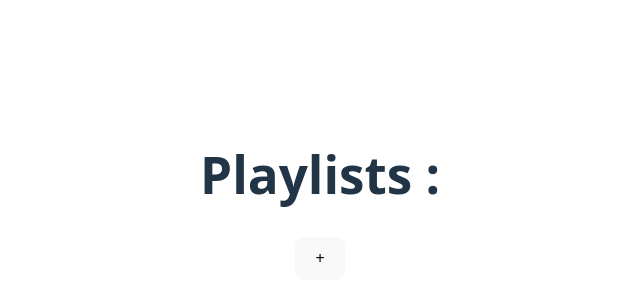
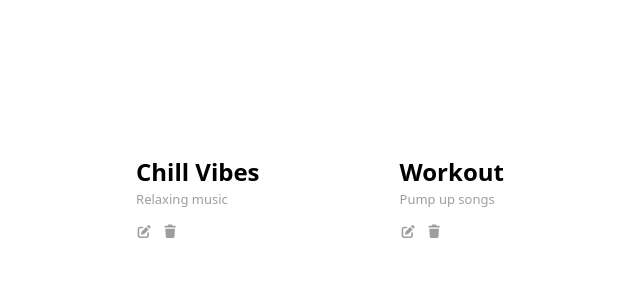
Before and after one commit to izabelaval1/psi-2025-collaborative-playlist, a React (Vite) app in the folder music_app/: page / in a window 1280 px wide. Shown: the part 204-504 px from the top of the page, without its empty margins (320-960 px from the left). Built offline with nearby package versions, Linux system fonts and the light colour scheme.

Commit message:
Converted CSS to SCSS and added playlist display

```diff
--- a/music_app/package.json
+++ b/music_app/package.json
@@ -10,8 +10,12 @@
     "preview": "vite preview"
   },
   "dependencies": {
+    "@fortawesome/fontawesome-svg-core": "^7.0.1",
+    "@fortawesome/free-solid-svg-icons": "^7.0.1",
+    "@fortawesome/react-fontawesome": "^3.0.2",
     "react": "^19.1.1",
-    "react-dom": "^19.1.1"
+    "react-dom": "^19.1.1",
+    "sass": "^1.92.1"
   },
   "devDependencies": {
     "@eslint/js": "^9.33.0",
--- a/music_app/src/App.css
+++ b/music_app/src/App.css
@@ -4,3 +4,41 @@
   padding: 2rem;
   text-align: center;
 }
+
+.playlist-container {
+  display: flex;
+  flex-direction: row;
+  gap: 20px;
+}
+
+.playlist-card {
+  padding: 25px 60px;
+  box-sizing: border-box;
+  background-color: rgba(255, 255, 255, 0.729);
+  display: flex;
+  gap: 15px;
+  flex-direction: column;
+  color: black;
+  border-radius: 2px;
+}
+.playlist-card .playlist-info h2 {
+  margin: 0;
+}
+.playlist-card .playlist-info p {
+  margin: 0;
+  font-size: 13px;
+  color: rgba(0, 0, 0, 0.385);
+  text-align: left;
+}
+
+.playlist-icons {
+  display: flex;
+  flex-direction: row;
+  gap: 10px;
+  color: rgba(0, 0, 0, 0.385);
+  align-self: flex-start;
+  font-size: 13px;
+}
+.playlist-icons .icon:hover {
+  transform: scale(1.15);
+}/*# sourceMappingURL=app.css.map */
--- a/music_app/src/App.tsx
+++ b/music_app/src/App.tsx
@@ -1,13 +1,34 @@
 import { useState } from 'react'
 import './App.css'
+import { FontAwesomeIcon } from '@fortawesome/react-fontawesome';
+import { faEdit, faTrash } from '@fortawesome/free-solid-svg-icons';
+
 
 function App() {
+  const playlists = [
+    { id: 1, name: 'Chill Vibes', description: 'Relaxing music' },
+    { id: 2, name: 'Workout', description: 'Pump up songs' },
+  ];
+
+  const displayPlaylists = () => {
+    return playlists.map((playlist) => (
+      <div key={playlist.id} className="playlist-card">
+        <div className="playlist-info">
+          <h2>{playlist.name}</h2>
+          <p>{playlist.description}</p>
+        </div>
+        <div className="playlist-icons">
+          <FontAwesomeIcon icon={faEdit} className="icon" />
+          <FontAwesomeIcon icon={faTrash} className="icon" />
+        </div>
+      </div>
+    ));
+  };
+
   return (
-    <div>
-      <h1>Playlists : </h1>
-      <button>+</button>
-    </div>
+    <div className="playlist-container">{displayPlaylists()}</div>
   )
+
 }
 
 export default App
--- /dev/null
+++ b/music_app/src/app.scss
@@ -0,0 +1,49 @@
+#root {
+    max-width: 1280px;
+    margin: 0 auto;
+    padding: 2rem;
+    text-align: center;
+  }
+  .playlist-container {
+    display: flex;
+    flex-direction: row;
+    gap: 20px;
+
+  }
+  .playlist-card {
+    padding: 25px 60px;
+    box-sizing: border-box;
+    background-color: rgba(255, 255, 255, 0.729);
+    display: flex;
+    gap: 15px;
+    flex-direction: column;
+    color: black;
+    border-radius: 2px;
+    .playlist-info {
+        h2 {
+            margin: 0;
+        }
+        p {
+            margin: 0;
+            font-size: 13px;
+            color: rgba(0, 0, 0, 0.385);
+            text-align: left;
+        }
+    }
+  }
+
+  .playlist-icons {
+    display: flex;
+    flex-direction: row;
+    gap: 10px;
+    color: rgba(0, 0, 0, 0.385);
+    align-self: flex-start;
+    font-size: 13px;
+    .icon {
+        &:hover {
+            transform: scale(1.15);
+
+        }
+    }
+
+  }
```
Also changed, not shown: 2 other files (tests, documents, lock files or other folders).
